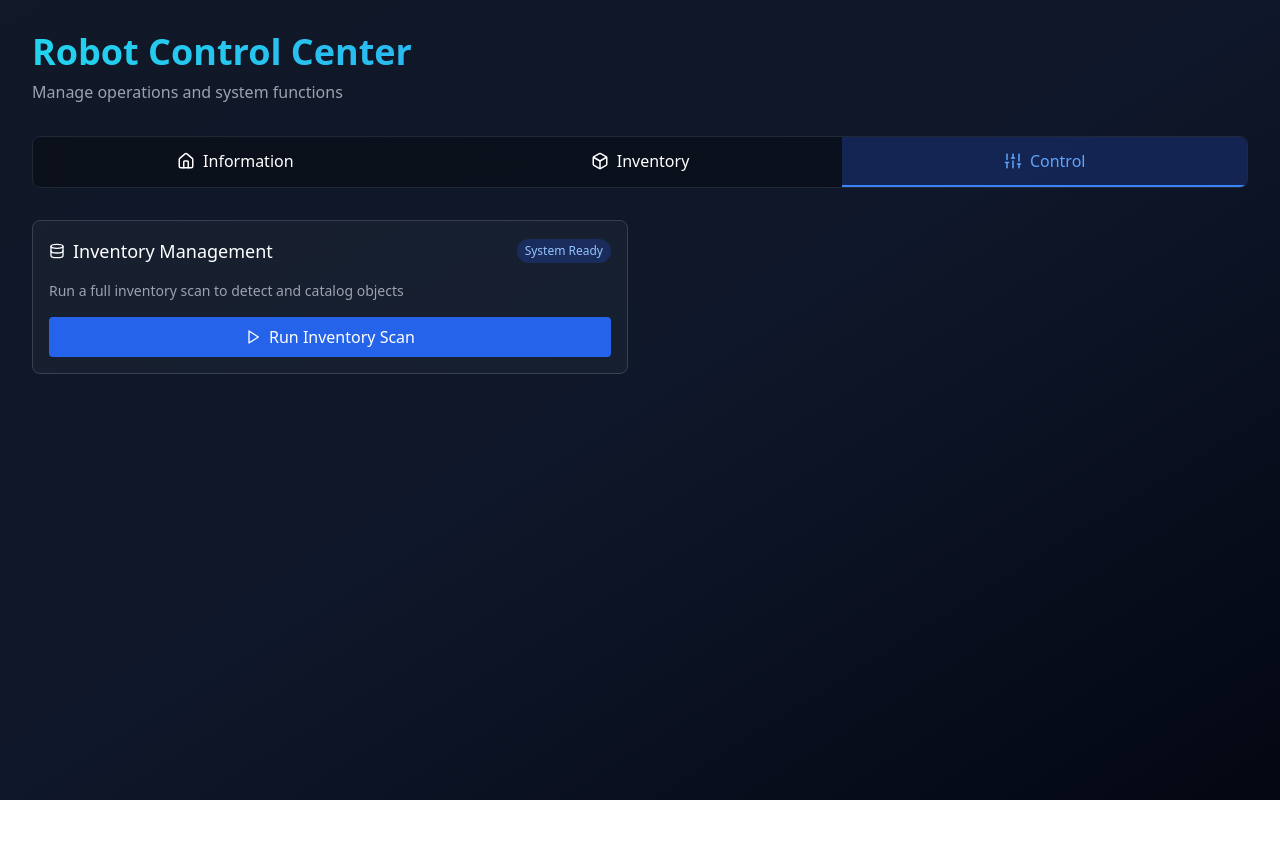
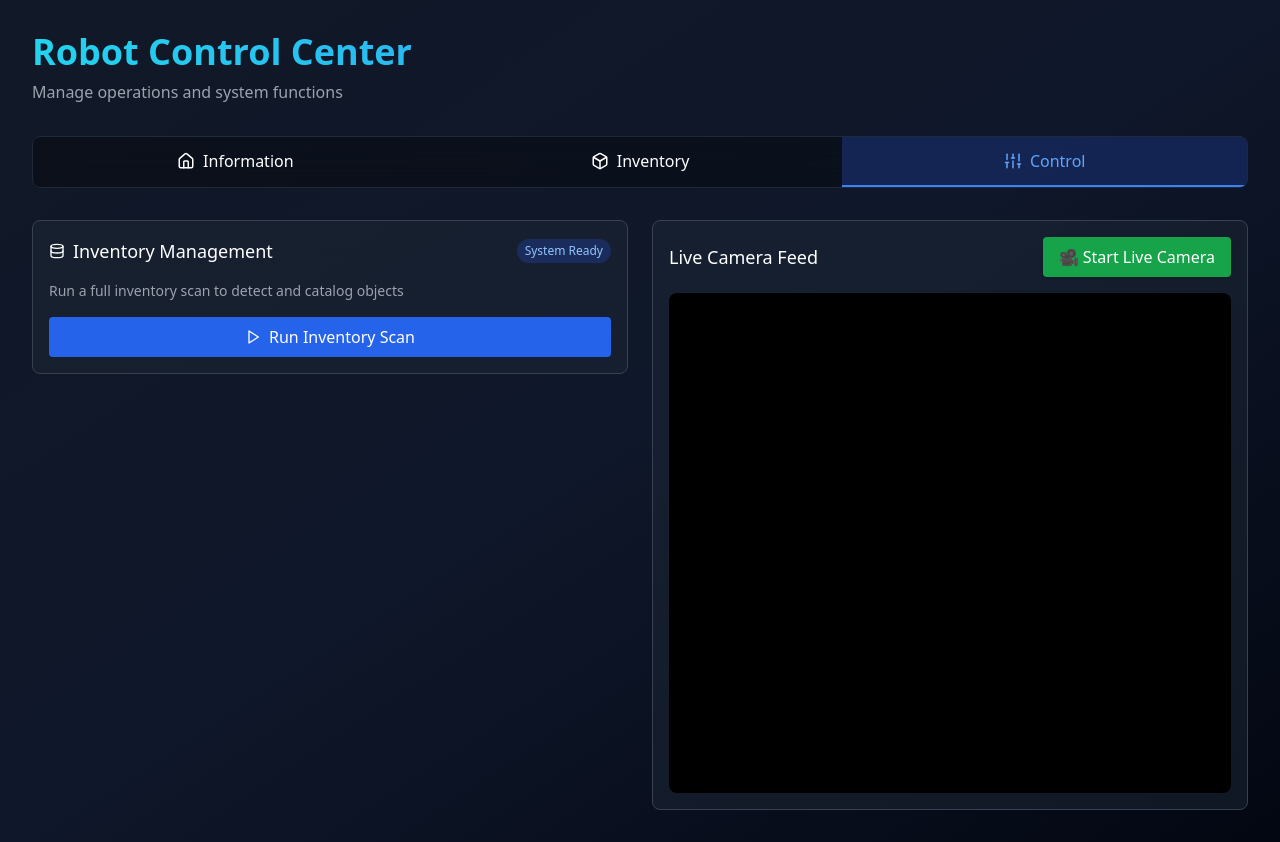
Before and after one commit to BhavyaShah1234/DevilsInventHackathon, a React (Vite) app: page /control in a window 1280 px wide. Before the commit the page ends 800 px from the top, so only its background shows below. Built offline with nearby package versions, Linux system fonts and the light colour scheme.

Commit message:
added live cam

```diff
--- a/src/pages/ControlPage.tsx
+++ b/src/pages/ControlPage.tsx
@@ -16,7 +16,12 @@ const ControlPage: React.FC = () => {
   const [robotPosition, setRobotPosition] = useState({ x: 150, y: 200 });
   const [direction, setDirection] = useState<'right' | 'down'>('right');
   const [isEmergencyStopped, setIsEmergencyStopped] = useState(false);
+  const [isCameraOn, setIsCameraOn] = useState(false);
   const navigate = useNavigate();
+
+  const handleStartCamera = () => {
+    setIsCameraOn(true);
+  };
 
   const obstacles = [
     { x: 280, y: 250, width: 100, height: 90 },
@@ -190,11 +195,6 @@ const ControlPage: React.FC = () => {
                     ⏸ Pause
                   </button>
                 </div>
-                {isEmergencyStopped && (
-                  <div className="mt-4 text-center text-red-400 text-sm font-medium">
-                    ⚠️ Emergency Stop activated. You have stopped the robot. Please restart the system to resume operations.
-                  </div>
-                )}
                 <div className="mt-6 flex justify-center">
                   <button
                     onClick={() => navigate('/inventory')}
@@ -206,13 +206,39 @@ const ControlPage: React.FC = () => {
               </div>
             )}
           </div>
-
-          {/* Data Collection and Tracking Panels go here */}
-
         </div>
 
-        {/* Right Column - System Status & Security goes here */}
-
+        {/* Right Column - Live Camera Feed */}
+        <div className="space-y-6">
+          <div className="bg-gray-800/50 p-4 rounded-lg border border-gray-700">
+            <div className="flex justify-between items-center mb-4">
+              <h2 className="text-lg font-medium text-white">Live Camera Feed</h2>
+              <button
+                onClick={handleStartCamera}
+                className="bg-green-600 hover:bg-green-700 text-white px-4 py-2 rounded shadow"
+              >
+                🎥 Start Live Camera
+              </button>
+            </div>
+            <div className="w-full h-[500px] flex justify-center items-center overflow-hidden bg-black rounded-lg">
+              {isCameraOn && (
+                <video
+                  src="/mapvideo.mp4"
+                  autoPlay
+                  loop
+                  muted
+                  controls
+                  className="rounded"
+                  style={{
+                    width: '500px',
+                    transform: 'rotate(-90deg)',
+                    transformOrigin: 'center center',
+                  }}
+                />
+              )}
+            </div>
+          </div>
+        </div>
       </div>
     </RobotDashboardLayout>
   );
```
Also changed, not shown: 1 other file (tests, documents, lock files or other folders).
